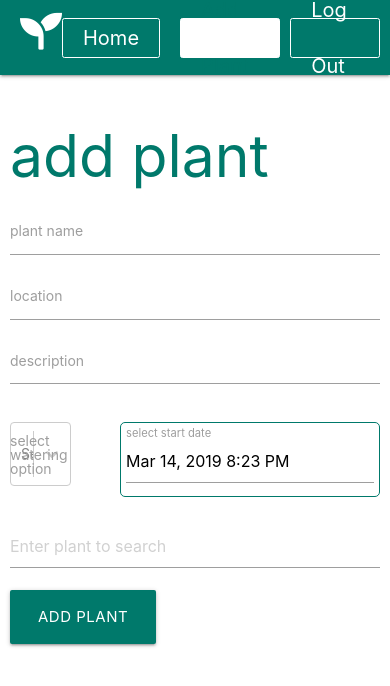
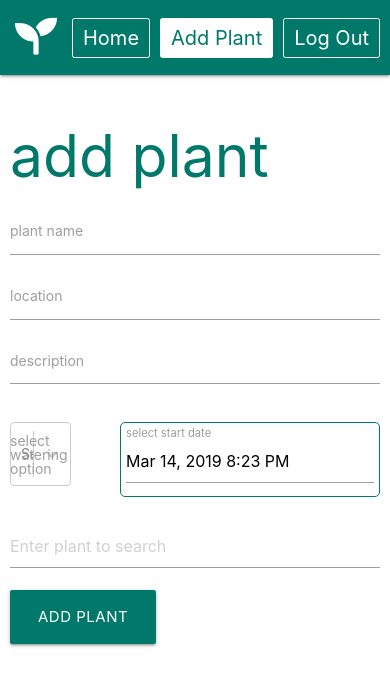
Before and after one commit to team-watermyplants/frontend-water-my-plants, a React (Create React App) app: page /add-plant in a window 390 px wide. Shown: the top 686 px of the page. Built offline with nearby package versions, Linux system fonts and the light colour scheme; sample sign-in values are in the browser's storage.

Commit message:
fixes navbar mobile view

```diff
--- /dev/null
+++ b/src/App.css
@@ -0,0 +1,11 @@
+.app--navlink {
+  display: flex;
+  align-items: center;
+  color: white;
+  font-size: 20px;
+  height: 40px;
+  margin-right: 10px;
+  border: 1px solid white;
+  border-radius: 2.5px;
+  padding: 0 10px;
+}
--- a/src/App.js
+++ b/src/App.js
@@ -13,6 +13,8 @@ import Home from './components/views/Home';
 import Plant from './components/views/Plant';
 import MuiThemeProvider from 'material-ui/styles/MuiThemeProvider';
 import AppBar from 'material-ui/AppBar';
+import './App.css';
+
 class App extends Component {
   handleLogOut = e => {
     e.preventDefault();
@@ -35,21 +37,14 @@ class App extends Component {
               }}
             >
               <Link to="/" style={{ display: 'flex', alignItems: 'center' }}>
-                <i class="fas fa-seedling fa-3x" style={{ marginLeft: 20 }} />
+                <i
+                  class="fas fa-seedling fa-3x"
+                  style={{ margin: '10px 15px 0px' }}
+                />
               </Link>
               <div style={{ display: 'flex' }}>
                 <NavLink
-                  style={{
-                    display: 'flex',
-                    alignItems: 'center',
-                    color: 'white',
-                    fontSize: '20px',
-                    height: '40px',
-                    marginRight: '20px',
-                    border: '1px solid white',
-                    borderRadius: '2.5px',
-                    padding: '0 20px',
-                  }}
+                  className="app--navlink"
                   activeStyle={{
                     color: '#00796B',
                     background: 'white',
@@ -60,17 +55,7 @@ class App extends Component {
                   Home
                 </NavLink>
                 <NavLink
-                  style={{
-                    display: 'flex',
-                    alignItems: 'center',
-                    color: 'white',
-                    fontSize: '20px',
-                    height: '40px',
-                    padding: '0 20px',
-                    marginRight: '10px',
-                    border: '1px solid white',
-                    borderRadius: '2.5px',
-                  }}
+                  className="app--navlink"
                   activeStyle={{
                     color: '#00796B',
                     background: 'white',
@@ -79,22 +64,7 @@ class App extends Component {
                 >
                   Add Plant
                 </NavLink>
-                <div
-                  style={{
-                    display: 'flex',
-                    alignItems: 'center',
-                    cursor: 'pointer',
-                    background: 'none',
-                    color: 'white',
-                    fontSize: '20px',
-                    height: '40px',
-                    padding: '0 20px',
-                    marginRight: '10px',
-                    border: '1px solid white',
-                    borderRadius: '2.5px',
-                  }}
-                  onClick={this.handleLogOut}
-                >
+                <div className="app--navlink" onClick={this.handleLogOut}>
                   Log Out
                 </div>
               </div>
@@ -111,21 +81,14 @@ class App extends Component {
               }}
             >
               <Link to="/" style={{ display: 'flex', alignItems: 'center' }}>
-                <i class="fas fa-seedling fa-3x" style={{ marginLeft: 20 }} />
+                <i
+                  class="fas fa-seedling fa-3x"
+                  style={{ margin: '10px 15px 0px' }}
+                />
               </Link>
               <div style={{ display: 'flex' }}>
                 <NavLink
-                  style={{
-                    display: 'flex',
-                    alignItems: 'center',
-                    color: 'white',
-                    fontSize: '20px',
-                    height: '40px',
-                    marginRight: '20px',
-                    border: '1px solid white',
-                    borderRadius: '2.5px',
-                    padding: '0 20px',
-                  }}
+                  className="app--navlink"
                   activeStyle={{
                     color: '#00796B',
                     background: 'white',
@@ -135,17 +98,7 @@ class App extends Component {
                   Login
                 </NavLink>
                 <NavLink
-                  style={{
-                    display: 'flex',
-                    alignItems: 'center',
-                    color: 'white',
-                    fontSize: '20px',
-                    height: '40px',
-                    marginRight: '20px',
-                    border: '1px solid white',
-                    borderRadius: '2.5px',
-                    padding: '0 20px',
-                  }}
+                  className="app--navlink"
                   activeStyle={{
                     color: '#00796B',
                     background: 'white',
```
